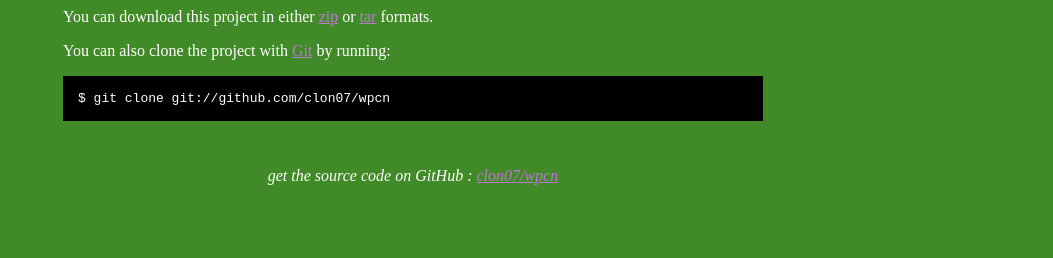
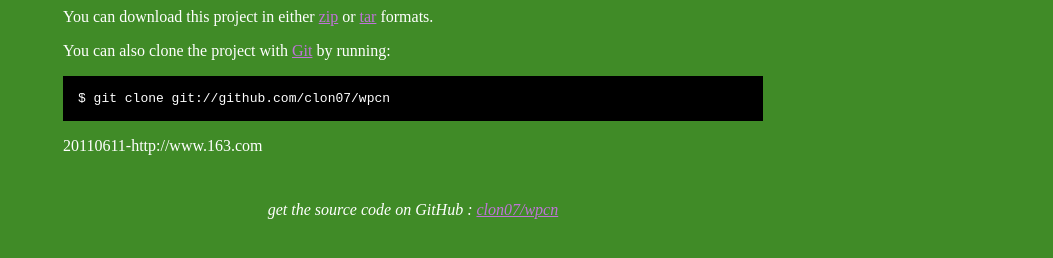
Before and after one commit to clon07/wpcn, a plain HTML site: page index.html in a window 1280 px wide. Shown: the part 322-580 px from the top of the page, without its empty margins (227-1280 px from the left). Drawn offline with Linux system fonts and the light colour scheme.

Commit message:
Edited index.html via GitHub

```diff
--- a/index.html
+++ b/index.html
@@ -67,7 +67,9 @@
       by running:
       <pre>$ git clone git://github.com/clon07/wpcn</pre>
     </p>
-
+    <p>
+      20110611-http://www.163.com
+    </p>
     <div class="footer">
       get the source code on GitHub : <a href="http://github.com/clon07/wpcn">clon07/wpcn</a>
     </div>
```
